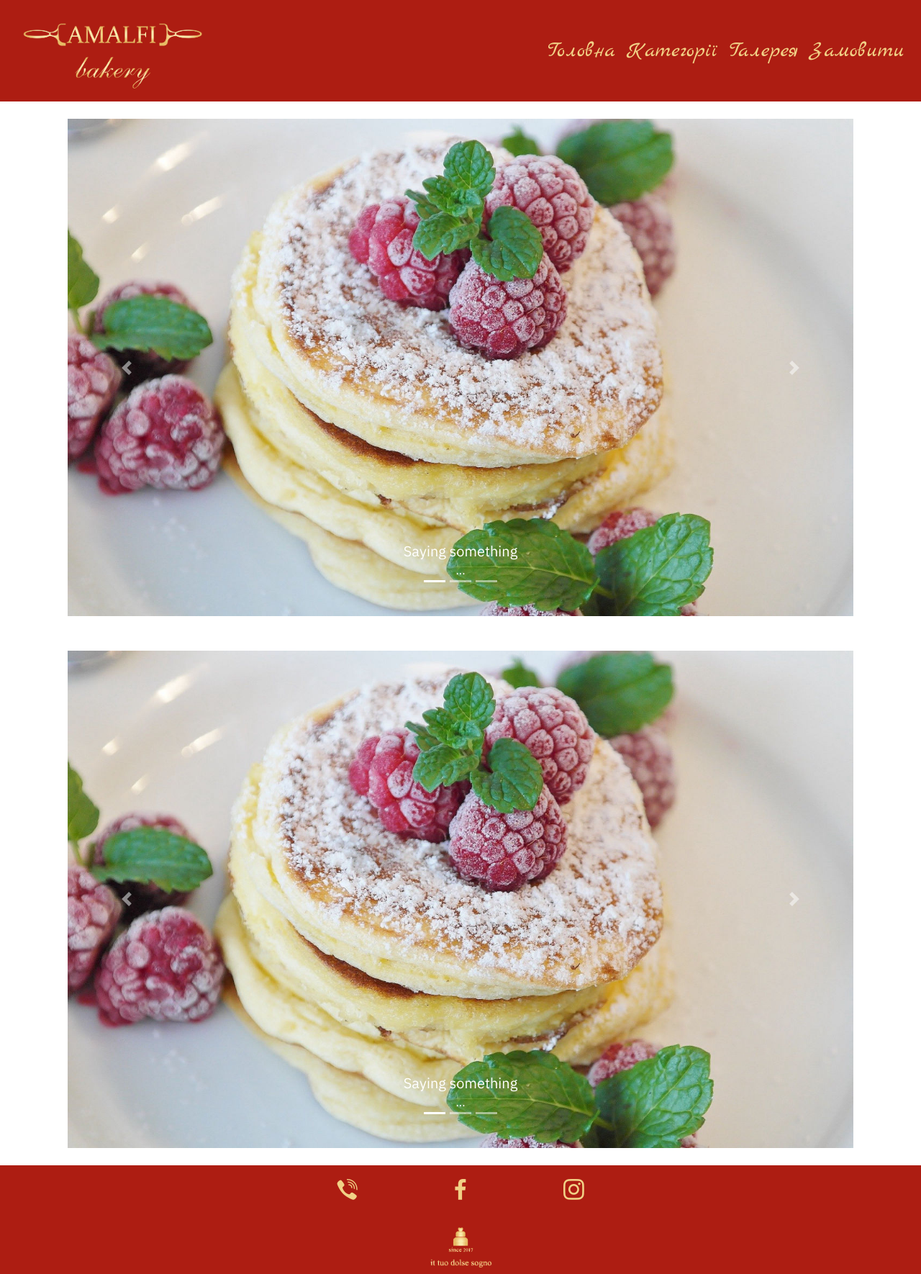
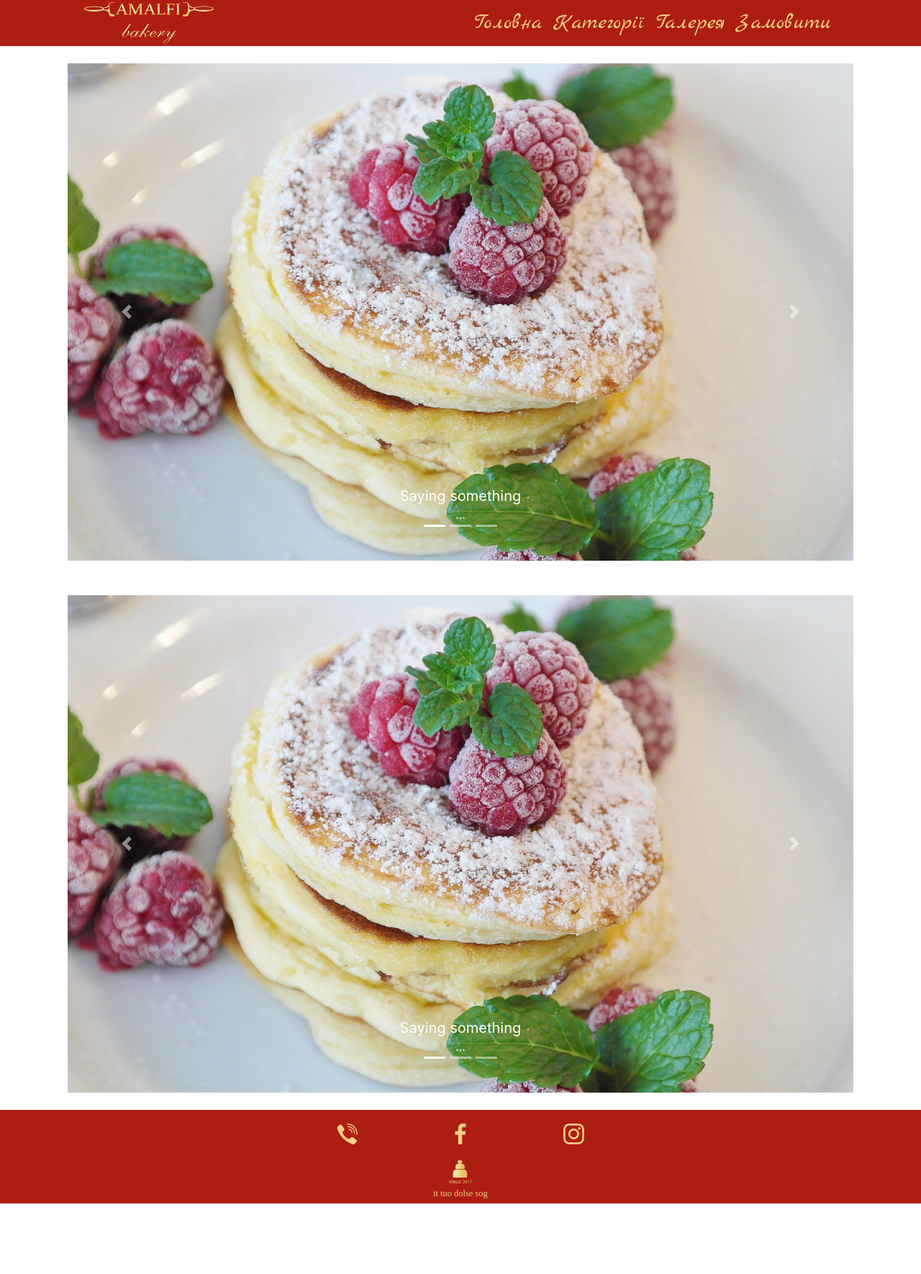
Before and after one commit to Ferenecruma/cakestore, a Django app: page / in a window 1280 px wide. Shown: the whole page at 72% size. After the commit the page ends 1672 px from the top, so only its background shows below. Run offline with Django 3.2, Linux system fonts and the light colour scheme; some libraries are stand-ins or nearby versions.

Commit message:
added svg logos and minory changed footer, deleted some css links

```diff
--- a/cake_store/settings.py
+++ b/cake_store/settings.py
@@ -25,7 +25,7 @@
 # SECURITY WARNING: don't run with debug turned on in production!
 DEBUG = True
 
-ALLOWED_HOSTS = ['172.105.245.197']
+ALLOWED_HOSTS = ['172.105.245.197', '127.0.0.1']
 
 
 # Application definition
@@ -139,4 +139,4 @@
 
 MEDIA_URL = '/media/'
 
-MEDIA_ROOT = os.path.join(os.path.dirname(BASE_DIR), 'mediafiles')
+MEDIA_ROOT = os.path.join(BASE_DIR, 'mediafiles')
--- a/static/custom/css/footer.css
+++ b/static/custom/css/footer.css
@@ -1,5 +1,5 @@
 footer.footer {
-    display: block;
+    flex-shrink: 0;
     align-items: center;
     min-height: 8vh;
     background-color: #ad1d12;
@@ -17,9 +17,7 @@
 }
 
 .phone-numbers {
-    display: flex;
-    justify-content: space-around;
-    max-width: 50%;
+    padding-left: 30%;
     margin: auto;
 }
 
@@ -34,7 +32,7 @@
     }
     .footer-image {
         margin:auto;
-        max-width: 55%;
+        max-width: 28%;
         height: auto;
     }
 }
@@ -42,7 +40,7 @@
 @media (min-width:812px) and (max-width:1079px){
     .footer-image {
         margin:auto;
-        max-width: 25%;
+        max-width: 15%;
         height: auto;
     }
     .soc-links-footer {
@@ -56,7 +54,7 @@
 @media (min-width: 1080px){
     .footer-image {
         margin:auto;
-        max-width: 15%;
+        max-width: 6%;
         height: auto;
     }
     .soc-links-footer {
--- a/static/custom/css/main.css
+++ b/static/custom/css/main.css
@@ -1,16 +1,17 @@
-.header {
-    padding: 10px;
-    text-align: center;
-    background: #ad1d12;
-    color: white;
-    font-size: 10px;
-  }
-.header img {
-    display: block;
-    margin-left: auto;
-    margin-right: auto;
-    width: 261px;
+
+html, body {
+  height: 100%;
 }
+
+body {
+  overflow-x: hidden;
+  display: flex;
+  flex-direction: column;
+}
+.content {
+  flex: 1 0 auto;
+}
+
 .menu_image {
     padding-top: 20px;
     padding-bottom: 20px;
--- a/static/custom/css/navbar.css
+++ b/static/custom/css/navbar.css
@@ -34,7 +34,7 @@
 }
 
 nav .logo img {
-    max-width: 40%;
+    max-width: 60%;
 }
 
 .burger{
@@ -60,13 +60,12 @@
      .nav-links a{
         font-size: 20px;
     }
+
+    nav .logo img{
+        max-width: 56%;
+    }
 }
 @media (max-width: 768px){
-
-    body{
-        overflow-x: hidden;
-    }
-
     nav .logo{
         width: 300px;
        margin-left: 10px;
--- a/webstore/templates/webstore/base.html
+++ b/webstore/templates/webstore/base.html
@@ -15,15 +15,20 @@
     <link href="https://fonts.googleapis.com/css2?family=Caveat:wght@400;700&display=swap" rel="stylesheet">
     <link href="https://fonts.googleapis.com/css2?family=Montserrat&display=swap" rel="stylesheet">
 
-    <link rel="stylesheet" href="{% static "tether/tether.min.css" %}">
+    <!--<link rel="stylesheet" href="{% static "tether/tether.min.css" %}">-->
     <link rel="stylesheet" href="{% static "bootstrap/css/bootstrap.min.css" %}">
     <link rel="stylesheet" href="{% static "bootstrap/css/bootstrap-grid.min.css" %}">
     <link rel="stylesheet" href="{% static "bootstrap/css/bootstrap-reboot.min.css" %}">
 
+    <!--<link rel="stylesheet" href="{% static "fontAwesome/css/fontawesome.css" %}">
+    <link rel="stylesheet" href="{% static "fontAwesome/css/brands.css" %}">
+    <link rel="stylesheet" href="{% static "fontAwesome/css/solid.css" %}">
+    <link rel="stylesheet" href="{% static "fontAwesome/css/all.css" %}"> -->
+
     <link rel="stylesheet" href="{% static "dropdown/css/style.css" %}">
     <link rel="stylesheet" href="{% static "socicon/css/styles.css" %}">
     <link rel="stylesheet" href="{% static "theme/css/style.css" %}">
-    <link rel="preload" as="style" href="{% static "mobirise/css/mbr-additional.css" %}"><link rel="stylesheet" href="{% static "mobirise/css/mbr-additional.css" %}" type="text/css">
+
 
     <link rel="stylesheet" href="{% static "custom/css/main.css" %}">
     <link rel="stylesheet" href="{% static "custom/css/navbar.css" %}">
@@ -34,10 +39,10 @@
     <!-- Navbar -->
     <nav class="stroke">
       <div class="logo">
-        <img src="{% static "images/logo_text.png" %}" class='img-fluid'>
+        <img src="{% static "images/logo.svg" %}" class='img-fluid'>
       </div>
       <ul class="nav-links">
-        <li><a href="{% url "store-main" %}"> Головна </a></li>
+        <li><a href="{% url "store-main" %}" class="effect-2"> Головна </a></li>
         <li><a href="{% url "store-categories" %}"> Категорії </a></li>
         <li><a href="#"> Галерея </a></li>
         <li><a href="#"> Замовити </a></li>
@@ -50,23 +55,27 @@
     </nav>
     <!-- Navbar -->
 
-    {% block content %} {% endblock %}
+
+    <!-- Main Content-->
+    <div class="content">
+      {% block content %} {% endblock %}
+    </div>
+    <!-- Main Content-->
+
+
     <!-- Footer -->
     <footer class="footer">
       <div class="soc-links-footer">
-        <a href="https://twitter.com/mobirise"><span class="socicon-viber socicon" style="color: #f1d186; fill: rgb(0, 0, 0);"></span></a>
-        <a href="https://twitter.com/mobirise"><span class="socicon-facebook socicon" style="color: #f1d186; fill: rgb(0, 0, 0);"></span></a>
-        <a href="https://twitter.com/mobirise"><span class="socicon-instagram socicon" style="color: #f1d186; fill: rgb(0, 0, 0);"></span></a>
+        <a href="#"><span class="socicon-viber socicon" style="color: #f1d186; fill: rgb(0, 0, 0);"></span></a>
+        <a href="#"><span class="socicon-facebook socicon" style="color: #f1d186; fill: rgb(0, 0, 0);"></span></a>
+        <a href="#"><span class="socicon-instagram socicon" style="color: #f1d186; fill: rgb(0, 0, 0);"></span></a>
       </div>
-      <!--<div class="phone-numbers">
-        <a href="tel:123-456-7890">123-456-7890</a>
-        <a href="tel:123-456-7890">123-456-7890</a>
-      </div> -->
       <div class="footer-image">
-          <img src="{% static "images/footer-image.png" %}">
+          <img src="{% static "images/footer-image.svg" %}">
       </div>
     </footer>
     <!-- Footer -->
+
 
     <script src="{% static "web/assets/jquery/jquery.min.js" %}"></script>
     <script src="{% static "bootstrap/js/bootstrap.min.js" %}"></script>
```
Also changed, not shown: webstore/models.py (+6 -3 lines), mediafiles/categories/514704166.jpg (added), static/images/footer-image.png, static/images/footer-image.svg (added), static/images/logo.svg (added), webstore/migrations/0007_auto_20200902_2347.py (added).
